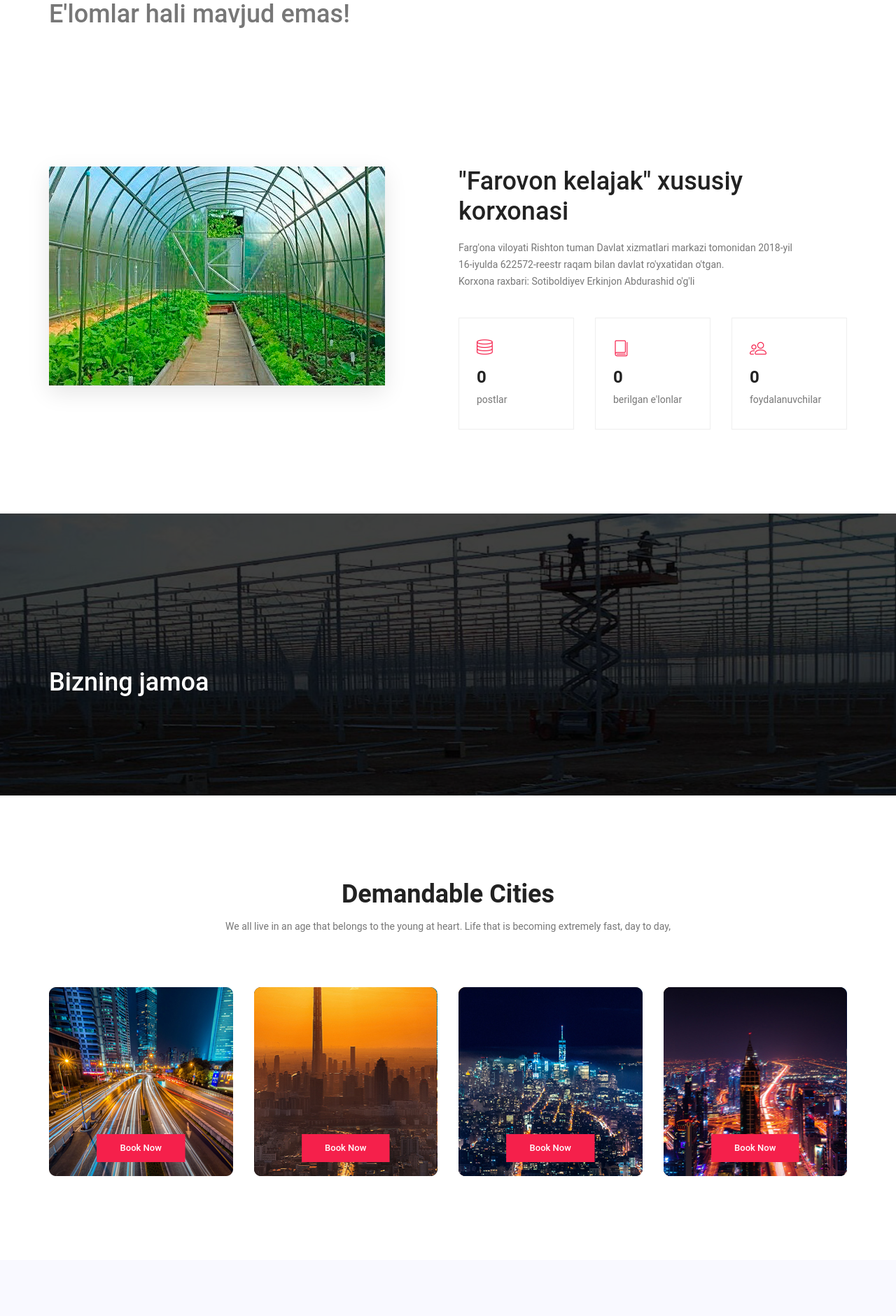
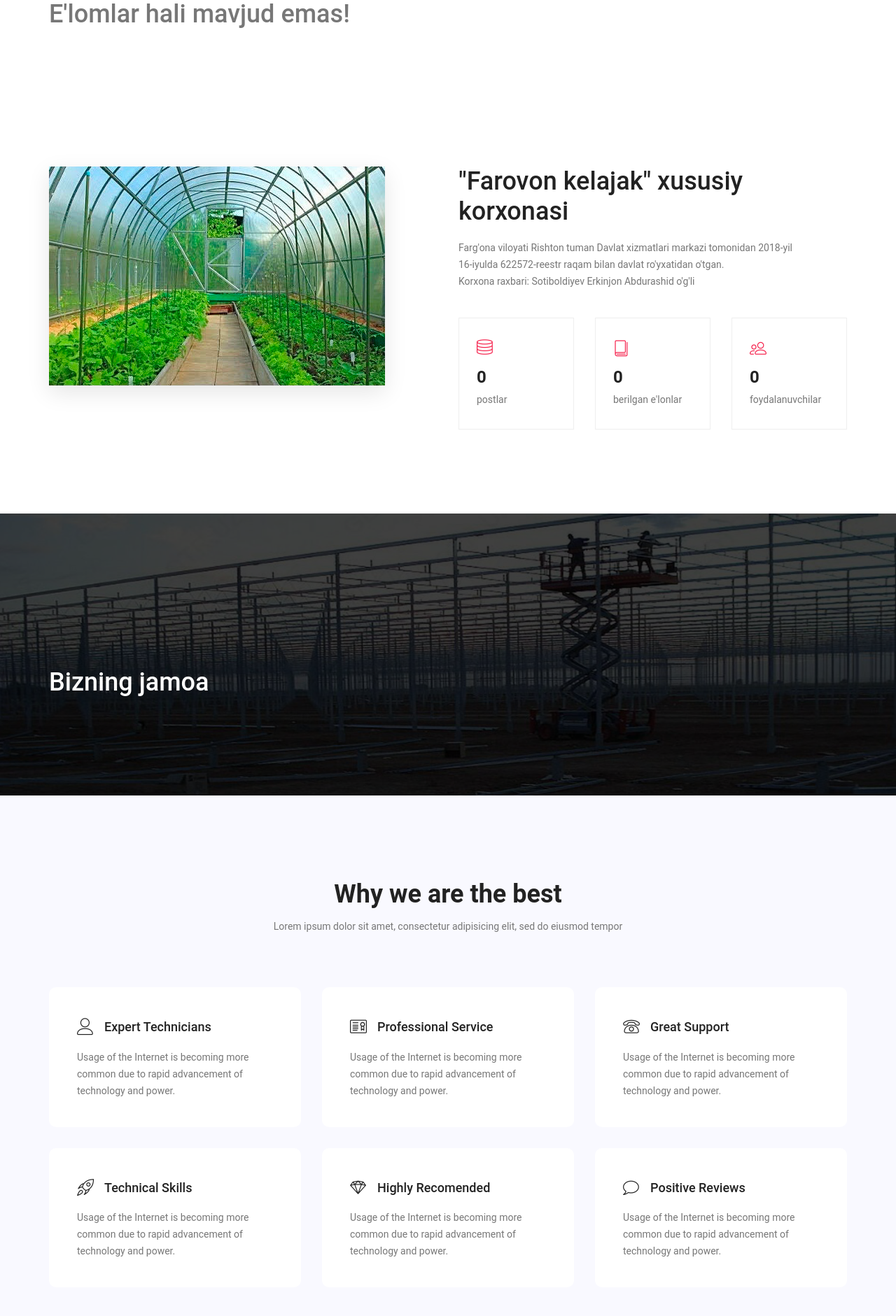
Before and after one commit to sardoruktamov/construction, a Django app: page / in a window 1280 px wide. Shown: the part 1156-3037 px from the top of the page at 70% size. Run offline with Django 3.2, Linux system fonts and the light colour scheme; data that the repository does not hold is empty; some libraries are stand-ins or nearby versions.

Commit message:
menu qismida ozgina o`zgarish

```diff
--- a/templates/base.html
+++ b/templates/base.html
@@ -54,7 +54,7 @@
             	<nav class="navbar navbar-expand-lg navbar-light">
 					<div class="container box_1620">
 						<!-- Brand and toggle get grouped for better mobile display -->
-						<a class="navbar-brand logo_h" href="{% url 'index' %}"><img src="{% static 'img/logo.png' %}" alt=""></a>
+						<a class="navbar-brand logo_h" href="{% url 'index' %}"><img src="{% static 'img/logo1.png' %}" alt=""></a>
 						<button class="navbar-toggler" type="button" data-toggle="collapse" data-target="#navbarSupportedContent" aria-controls="navbarSupportedContent" aria-expanded="false" aria-label="Toggle navigation">
 							<span class="icon-bar"></span>
 							<span class="icon-bar"></span>
@@ -73,7 +73,7 @@
                                 {% if request.user.is_authenticated %}
 
                                 <li class="nav-item submenu dropdown  {% if request.path == elements %} active {% endif %}">
-									<a href="#contact" class="nav-link dropdown-toggle active  {% if request.path == elements %} active {% endif %}" data-toggle="dropdown" role="button" aria-haspopup="true" aria-expanded="false">Shaxsiy kabinet</a>
+									<a href="#contact" class="nav-link dropdown-toggle active  {% if request.path == elements %} active {% endif %}" data-toggle="dropdown" role="button" aria-haspopup="true" aria-expanded="false">{{request.user.username}}</a>
 									<ul class="dropdown-menu  {% if request.path == elements %} active {% endif %}">
                                         {% if request.user.is_staff %}
                                         <li class="nav-item active"><a class="nav-link" href="../../{{request.user.username}}">mening e'lonlarim</a></li>
--- a/templates/index.html
+++ b/templates/index.html
@@ -11,8 +11,8 @@
 	<div class="banner_inner d-flex align-items-center">
 		<div class="container" >
 			<div class="banner_content">
-				<h5 style="text-shadow: 0px 2px 2px red;">XUSUSIY KORXONASINING RASMIY WEB SAYTIGA HUSH KELIBSIZ!</h5>
-				<h3 style="text-shadow: 0px 1px 5px white;">FAROVON KELAJAK</h3>
+				<h3 style="text-shadow: 0px 1px 5px white; margin-bottom: 0px">FAROVON KELAJAK</h3>
+				<h5 style="text-shadow: 0px 2px 2px red;">XUSUSIY KORXONASINING RASMIY WEB SAYTIGA HUSH KELIBSIZ!</h5><br>
 				<a class="main_btn" href="{% url 'about' %}">Batafsil..</a>
 			</div>
 		</div>
@@ -140,40 +140,7 @@
         <!--================End Testimonials Area =================-->
 
         <!--================Cities Area =================-->
-        <section class="cities_area p_120">
-        	<div class="container">
-        		<div class="main_title">
-        			<h2>Demandable Cities</h2>
-        			<p>We all live in an age that belongs to the young at heart. Life that is becoming extremely fast, day to day,</p>
-        		</div>
-        		<div class="row cities_inner">
-        			<div class="col-lg-3 col-md-6">
-        				<div class="cities_item">
-        					<img class="img-fluid" src="{% static 'img/cities/cities-1.jpg' %}" alt="">
-        					<a class="main_btn2" href="#">Book Now</a>
-        				</div>
-        			</div>
-        			<div class="col-lg-3 col-md-6">
-        				<div class="cities_item">
-        					<img class="img-fluid" src="{% static 'img/cities/cities-2.jpg' %}" alt="">
-        					<a class="main_btn2" href="#">Book Now</a>
-        				</div>
-        			</div>
-        			<div class="col-lg-3 col-md-6">
-        				<div class="cities_item">
-        					<img class="img-fluid" src="{% static 'img/cities/cities-3.jpg' %}" alt="">
-        					<a class="main_btn2" href="#">Book Now</a>
-        				</div>
-        			</div>
-        			<div class="col-lg-3 col-md-6">
-        				<div class="cities_item">
-        					<img class="img-fluid" src="{% static 'img/cities/cities-4.jpg' %}" alt="">
-        					<a class="main_btn2" href="#">Book Now</a>
-        				</div>
-        			</div>
-        		</div>
-        	</div>
-        </section>
+
         <!--================End Cities Area =================-->
 
         <!--================Feature Area =================-->
```
Also changed, not shown: templates/accounts/personal_area.html (+9 -7 lines), templates/announcement/add_announcement.html (+9 -6 lines), static/img/logo1.png (added).
